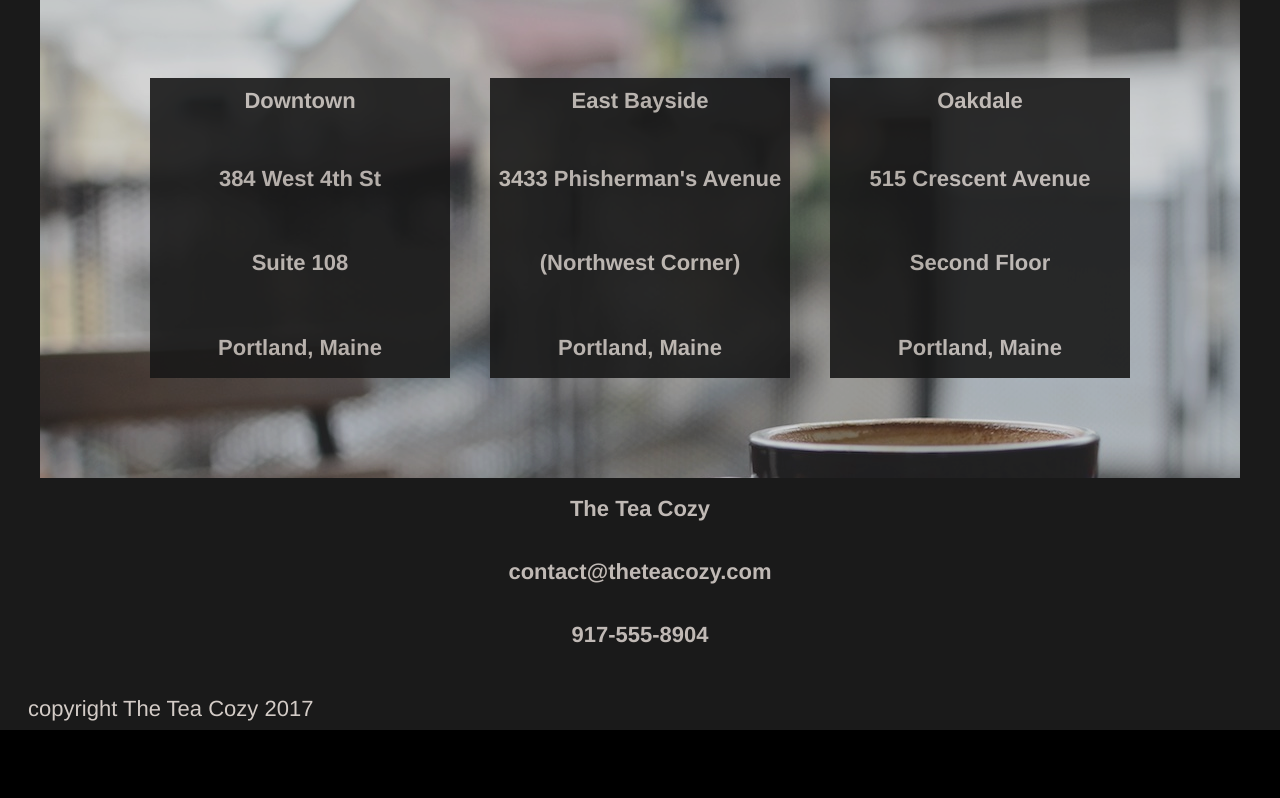
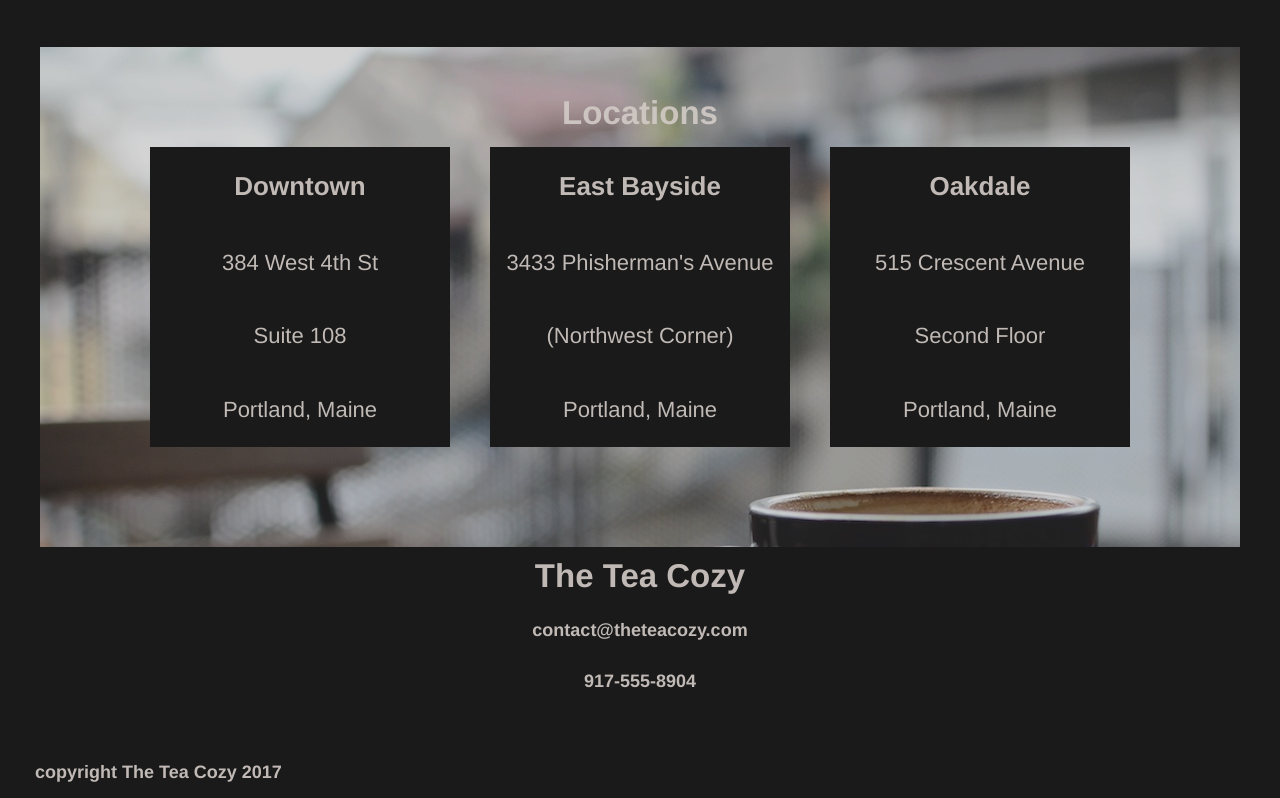
Before and after one commit to parkerismus/teaCozy, a plain HTML site: page index.html in a window 1280 px wide. Shown: the part 1469-2267 px from the top of the page. Before the commit the page ends 2199 px from the top, so only its background shows below. Drawn offline with Linux system fonts and the light colour scheme.

Commit message:
Done pending link and general check

```diff
--- a/index.html
+++ b/index.html
@@ -5,13 +5,14 @@
     <link rel="stylesheet" href="resources/style.css">
     <title></title>
   </head>
+
   <body>
     <header>
       <img src="resources/images/img-tea-cozy-logo.png" alt="Tea Cozy logo">
       <div class="nav">
-        <span><a href="mission">Mission</a></span>
-        <span><a href="#">Featured Tea</a></span>
-        <span><a href="#">Locations</a></span>
+        <span><a href="#mission">Mission</a></span>
+        <span><a href="#featured">Featured Tea</a></span>
+        <span><a href="#locations">Locations</a></span>
       </div>
     </header>
 
@@ -28,6 +29,7 @@
       <h2>Tea of the Month</h2>
       <h4>What's Steeping at The Tea Cozy?</h4>
     </div>
+
     <div class="menu">
       <div class="picbox">
         <img src="resources/images/img-berryblitz.jpg" alt="">
@@ -57,30 +59,30 @@
 
     <div class="jumbo" id="locations">
 
-<!-- RELATIVE POSITIONING: -->
-        <!-- <h2>Locations</h2> -->
-
+      <h2>Locations</h2>
 
       <div class="locbox">
         <h3>Downtown</h3>
-          <h4>384 West 4th St</h4>
-          <h4>Suite 108</h4>
-          <h4>Portland, Maine</h4>
+        <p>384 West 4th St</p>
+        <p>Suite 108</p>
+        <p>Portland, Maine</p>
       </div>
+
       <div class="locbox">
         <h3>East Bayside</h3>
-          <h4>3433 Phisherman's Avenue</h4>
-          <h4>(Northwest Corner)</h4>
-          <h4>Portland, Maine</h4>
+        <p>3433 Phisherman's Avenue</p>
+        <p>(Northwest Corner)</p>
+        <p>Portland, Maine</p>
       </div>
+
       <div class="locbox">
         <h3>Oakdale</h3>
-          <h4>515 Crescent Avenue</h4>
-          <h4>Second Floor</h4>
-          <h4>Portland, Maine</h4>
-        </div>
+        <p>515 Crescent Avenue</p>
+        <p>Second Floor</p>
+        <p>Portland, Maine</p>
       </div>
 
+    </div>
 
     <div class="contact">
       <h2>The Tea Cozy</h2>
@@ -88,11 +90,9 @@
       <h5>917-555-8904</h5>
     </div>
 
-      <footer>copyright The Tea Cozy 2017</footer>
-
-
-    </div>
-
+    <footer>
+      <h5>copyright The Tea Cozy 2017</h5>
+    </footer>
 
   </body>
 </html>
--- a/resources/style.css
+++ b/resources/style.css
@@ -1,22 +1,39 @@
 * {
   font-family: Helvetica;
-  font-size: 22px;
   color: seashell;
   background-color: black;
   opacity: 0.9;
+  font-size: 22px;
+  margin: 0;
 }
 
+h2 {
+  font-size: 33px;
+}
+
+h3 {
+  font-size: 26px;
+}
+
+h5 {
+  font-size: 18px;
+  padding: 15px;
+}
+
+h2, h4 {
+  padding: 10px;
+}
 
 header {
   display: flex;
+  position: fixed;
+  z-index: 1;
   height: 69px;
   width: 100%;
   align-items: center;
   justify-content: space-around;
   border-bottom: 1px solid seashell;
 }
-
-/* NEED TO FIX HEADER POSITION */
 
 header img {
   height: 50px;
@@ -40,18 +57,30 @@ header .nav {
   justify-content: center;
   align-items: center;
   margin: auto;
+  position: relative;
 }
 
 #mission {
   height: 700px;
   background-image: url("../resources/images/img-mission-background.jpg");
+  top: 70px;
+  margin-bottom: 140px;
 }
 
 #locations {
   height: 500px;
   background-image: url("../resources/images/img-locations-background.jpg");
+  margin-top: 50px;
+  flex-wrap: wrap;
 }
 
+#locations h2 {
+  background-color: transparent;
+  height: auto;
+  padding: 0;
+  position: absolute;
+  bottom: 415px;
+}
 
 .textbox {
   display: flex;
@@ -83,24 +112,24 @@ header .nav {
   flex-wrap: wrap;
 }
 
-#locations {
-  flex-wrap: wrap;
-}
-
 .locbox {
   display: flex;
   flex-direction: column;
+  opacity: 1;
   height: 300px;
   width: 300px;
-  justify-content: center;
   align-items: center;
-  margin: 20px;
+  justify-content: space-around;
+  margin: 15px 20px;
 }
 
 .contact {
+  display: flex;
+  flex-direction: column;
   height: 200px;
   width: 100%;
-  text-align: center;
+  align-items: center;
+  justify-content: flex-start;
 }
 
 footer {
```
Lines whose indentation alone changed are shown as unchanged.
